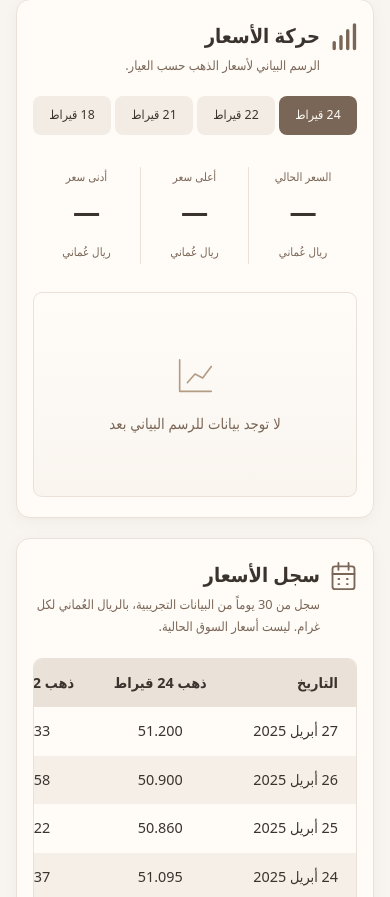
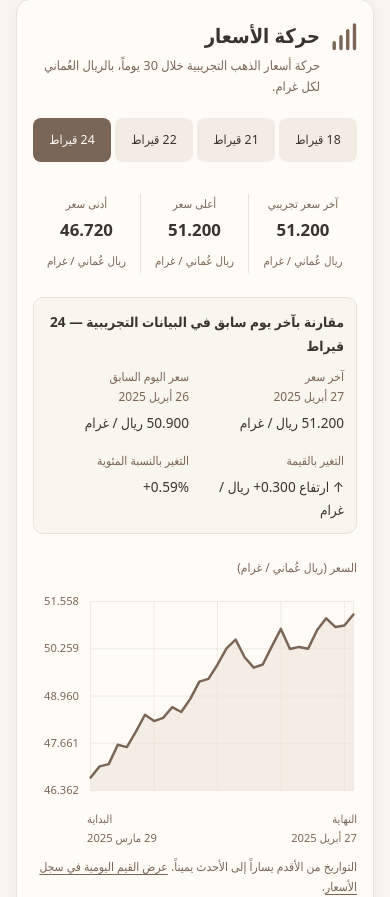
Before and after one commit to 3ma1r/oman-gold-tracker, an Angular app: page / in a window 390 px wide. Shown: the part 1987-2884 px from the top of the page. Built offline with nearby package versions, Linux system fonts and the light colour scheme.

Commit message:
Add gold price chart

```diff
--- /dev/null
+++ b/src/app/components/price-trend-chart.ts
@@ -0,0 +1,40 @@
+import { DailyGoldPrice, GoldPurity } from '../models/gold-price';
+
+export const CHART_WIDTH = 900;
+export const CHART_HEIGHT = 240;
+const INSET = 12;
+
+/** Geometry and summaries derived exclusively from the supplied shared records. */
+export function buildPriceTrend(days: readonly DailyGoldPrice[], purity: GoldPurity) {
+  const series = [...days].sort((a, b) => a.date.localeCompare(b.date));
+  const values = series.map(day => day.prices[purity]);
+  const latest = values.at(-1) ?? null;
+  const previous = values.at(-2) ?? null;
+  const highest = values.length ? Math.max(...values) : null;
+  const lowest = values.length ? Math.min(...values) : null;
+  const change = latest !== null && previous !== null ? latest - previous : null;
+  const percentage = change !== null && previous !== null && previous !== 0
+    ? change / previous * 100 : null;
+
+  // Padding keeps flat (including all-zero) series away from a zero-size scale.
+  const range = (highest ?? 0) - (lowest ?? 0);
+  const padding = Math.max(range > 0 ? range * .08 : Math.abs(highest ?? 0) * .02, .002);
+  const bottom = (lowest ?? 0) - padding;
+  const top = (highest ?? 0) + padding;
+  const points = series.map((day, index) => ({
+    day,
+    value: values[index],
+    x: series.length === 1 ? CHART_WIDTH / 2
+      : INSET + index / (series.length - 1) * (CHART_WIDTH - 2 * INSET),
+    y: INSET + (top - values[index]) / (top - bottom) * (CHART_HEIGHT - 2 * INSET),
+  }));
+  const priceTicks = values.length ? Array.from({ length: 5 }, (_, index) => ({
+    value: top - index / 4 * (top - bottom),
+    y: INSET + index / 4 * (CHART_HEIGHT - 2 * INSET),
+  })) : [];
+  const line = points.map(point => `${point.x},${point.y}`).join(' ');
+  const area = points.length > 1
+    ? `${points[0].x},${CHART_HEIGHT - INSET} ${line} ${points.at(-1)!.x},${CHART_HEIGHT - INSET}` : '';
+
+  return { series, points, priceTicks, line, area, latest, previous, highest, lowest, change, percentage };
+}
--- a/src/app/components/price-trend.ts
+++ b/src/app/components/price-trend.ts
@@ -1,8 +1,14 @@
-import { Component } from '@angular/core';
+import { Component, computed, inject, signal } from '@angular/core';
+import { DecimalPipe } from '@angular/common';
+import { GoldPurity } from '../models/gold-price';
+import { GoldPriceService } from '../services/gold-price.service';
+import { formatSampleDate } from '../services/gold-price-format';
+import { buildPriceTrend, CHART_HEIGHT, CHART_WIDTH } from './price-trend-chart';
 
 @Component({
   selector: 'app-price-trend',
   standalone: true,
+  imports: [DecimalPipe],
   template: `
     <section id="trends" class="panel bg-card" aria-labelledby="trends-title">
       <div class="trend-top grid grid-cols-1 lg:grid-cols-2 gap-8">
@@ -13,32 +19,94 @@ import { Component } from '@angular/core';
             </svg>
             <div>
               <h2 id="trends-title">حركة الأسعار</h2>
-              <p class="text-muted">الرسم البياني لأسعار الذهب حسب العيار.</p>
+              <p class="text-muted">حركة أسعار الذهب التجريبية خلال {{ trend().series.length }} يوماً، بالريال العُماني لكل غرام.</p>
             </div>
           </div>
-          <fieldset class="purity-tabs">
-            <legend class="sr-only">عيار الذهب للرسم البياني</legend>
-            <label class="purity-tab"><input type="radio" name="trend-purity" value="24" checked /><span>24 قيراط</span></label>
-            <label class="purity-tab"><input type="radio" name="trend-purity" value="22" /><span>22 قيراط</span></label>
-            <label class="purity-tab"><input type="radio" name="trend-purity" value="21" /><span>21 قيراط</span></label>
-            <label class="purity-tab"><input type="radio" name="trend-purity" value="18" /><span>18 قيراط</span></label>
-          </fieldset>
+          <div class="purity-tabs" role="group" aria-label="عيار الذهب للرسم البياني">
+            @for (purity of purities; track purity) {
+              <button class="purity-tab" type="button" [attr.data-purity]="purity" [attr.aria-pressed]="selectedPurity() === purity" (click)="selectedPurity.set(purity)">{{ purity }} قيراط</button>
+            }
+          </div>
         </div>
         <dl class="trend-stats">
-          <div><dt class="text-muted">السعر الحالي</dt><dd>—</dd><span class="text-muted">ريال عُماني</span></div>
-          <div><dt class="text-muted">أعلى سعر</dt><dd>—</dd><span class="text-muted">ريال عُماني</span></div>
-          <div><dt class="text-muted">أدنى سعر</dt><dd>—</dd><span class="text-muted">ريال عُماني</span></div>
+          <div><dt class="text-muted">آخر سعر تجريبي</dt><dd><bdi>{{ trend().latest !== null ? (trend().latest | number:'1.3-3':'en-US') : '—' }}</bdi></dd><span class="text-muted">ريال عُماني / غرام</span></div>
+          <div><dt class="text-muted">أعلى سعر</dt><dd><bdi>{{ trend().highest !== null ? (trend().highest | number:'1.3-3':'en-US') : '—' }}</bdi></dd><span class="text-muted">ريال عُماني / غرام</span></div>
+          <div><dt class="text-muted">أدنى سعر</dt><dd><bdi>{{ trend().lowest !== null ? (trend().lowest | number:'1.3-3':'en-US') : '—' }}</bdi></dd><span class="text-muted">ريال عُماني / غرام</span></div>
         </dl>
       </div>
-      <div class="chart-empty" role="img" aria-label="منطقة الرسم البياني: لا توجد بيانات أسعار بعد">
-        <div>
-          <svg class="empty-icon text-taupe" viewBox="0 0 48 48" fill="none" aria-hidden="true">
-            <path d="M8 7v33h33M16 31l8-9 8 4 9-12" stroke="currentColor" stroke-width="1.7" stroke-linecap="round" stroke-linejoin="round" />
-          </svg>
-          <p>لا توجد بيانات للرسم البياني بعد</p>
-        </div>
+      <div class="trend-comparison" aria-live="polite" aria-atomic="true">
+        <p class="comparison-heading">مقارنة بآخر يوم سابق في البيانات التجريبية — {{ selectedPurity() }} قيراط</p>
+        <dl class="comparison-grid">
+          <div><dt>آخر سعر <time [attr.datetime]="trend().series.at(-1)?.date">{{ lastDate() }}</time></dt><dd><bdi>{{ trend().latest !== null ? (trend().latest | number:'1.3-3':'en-US') : '—' }}</bdi> ريال / غرام</dd></div>
+          <div><dt>سعر اليوم السابق <time [attr.datetime]="trend().series.at(-2)?.date">{{ previousDate() }}</time></dt><dd><bdi>{{ trend().previous !== null ? (trend().previous | number:'1.3-3':'en-US') : '—' }}</bdi> ريال / غرام</dd></div>
+          <div><dt>التغير بالقيمة</dt><dd class="comparison-change">{{ movement() }} <bdi>{{ sign() }}{{ absoluteChange() !== null ? (absoluteChange() | number:'1.3-3':'en-US') : '—' }}</bdi> ريال / غرام</dd></div>
+          <div><dt>التغير بالنسبة المئوية</dt><dd class="comparison-percentage"><bdi>{{ trend().percentage !== null ? sign() : '' }}{{ absolutePercentage() !== null ? (absolutePercentage() | number:'1.2-2':'en-US') + '%' : '—' }}</bdi></dd></div>
+        </dl>
+        @if (trend().previous === 0) {
+          <p class="control-note text-muted">النسبة المئوية غير متاحة لأن سعر اليوم السابق صفر.</p>
+        } @else if (trend().previous === null) {
+          <p class="control-note text-muted">لا تتوفر بيانات لليوم السابق لإجراء المقارنة.</p>
+        }
       </div>
+      @if (trend().points.length) {
+        <figure class="trend-chart">
+          <p class="chart-axis-title text-muted">السعر (ريال عُماني / غرام)</p>
+          <div class="chart-layout" dir="ltr">
+            <div class="chart-y-axis text-muted" aria-hidden="true">
+              @for (tick of trend().priceTicks; track $index) {
+                <span [style.top.%]="tick.y / chartHeight * 100">{{ tick.value | number:'1.3-3':'en-US' }}</span>
+              }
+            </div>
+            <svg class="price-chart" [attr.viewBox]="'0 0 ' + chartWidth + ' ' + chartHeight" preserveAspectRatio="none" role="img" aria-labelledby="trend-chart-title trend-chart-description">
+              <title id="trend-chart-title">أسعار الذهب التجريبية — {{ selectedPurity() }} قيراط</title>
+              <desc id="trend-chart-description">بيانات تجريبية من {{ firstDate() }} إلى {{ lastDate() }}. يبدأ السعر عند {{ trend().points[0].value | number:'1.3-3':'en-US' }} وينتهي عند {{ trend().latest | number:'1.3-3':'en-US' }} ريال عُماني لكل غرام. {{ movement() }} مقارنة باليوم السابق. التواريخ مرتبة من اليسار إلى اليمين. القيم اليومية التفصيلية متاحة في سجل الأسعار أدناه.</desc>
+              @for (tick of trend().priceTicks; track $index) {
+                <line class="chart-grid" x1="12" [attr.x2]="chartWidth - 12" [attr.y1]="tick.y" [attr.y2]="tick.y" vector-effect="non-scaling-stroke" />
+              }
+              @for (point of gridPoints(); track point.day.date) {
+                <line class="chart-grid" [attr.x1]="point.x" [attr.x2]="point.x" y1="12" [attr.y2]="chartHeight - 12" vector-effect="non-scaling-stroke" />
+              }
+              @if (trend().area) { <polygon class="chart-area" [attr.points]="trend().area" /> }
+              <polyline class="chart-line" [attr.points]="trend().line" vector-effect="non-scaling-stroke" />
+              @if (trend().points.length === 1) {
+                <circle class="chart-point" [attr.cx]="trend().points[0].x" [attr.cy]="trend().points[0].y" r="3" />
+              }
+            </svg>
+            <div class="chart-dates text-muted">
+              <span>البداية <time [attr.datetime]="trend().series[0].date">{{ firstDate() }}</time></span>
+              <span>النهاية <time [attr.datetime]="trend().series.at(-1)?.date">{{ lastDate() }}</time></span>
+            </div>
+          </div>
+          <figcaption class="control-note text-muted">التواريخ من الأقدم يساراً إلى الأحدث يميناً. <a class="history-alternative" href="#history">عرض القيم اليومية في سجل الأسعار</a>.</figcaption>
+        </figure>
+      } @else {
+        <p class="chart-empty text-muted">لا توجد بيانات أسعار تجريبية للرسم البياني.</p>
+      }
     </section>
   `,
 })
-export class PriceTrend {}
+export class PriceTrend {
+  private readonly goldPrices = inject(GoldPriceService);
+  readonly purities = this.goldPrices.purities;
+  readonly selectedPurity = signal<GoldPurity>(24);
+  readonly trend = computed(() => buildPriceTrend(this.goldPrices.days, this.selectedPurity()));
+  readonly chartWidth = CHART_WIDTH;
+  readonly chartHeight = CHART_HEIGHT;
+  readonly gridPoints = computed(() => this.trend().points.filter((_, index, points) =>
+    index === 0 || index === points.length - 1 || index % 7 === 0));
+  readonly firstDate = computed(() => this.dateLabel(0));
+  readonly lastDate = computed(() => this.dateLabel(-1));
+  readonly previousDate = computed(() => this.dateLabel(-2));
+  readonly absoluteChange = computed(() => this.trend().change === null ? null : Math.abs(this.trend().change!));
+  readonly absolutePercentage = computed(() => this.trend().percentage === null ? null : Math.abs(this.trend().percentage!));
+  readonly sign = computed(() => (this.trend().change ?? 0) > 0 ? '+' : (this.trend().change ?? 0) < 0 ? '−' : '');
+  readonly movement = computed(() => {
+    const change = this.trend().change;
+    return change === null ? 'المقارنة غير متاحة' : change > 0 ? '↑ ارتفاع' : change < 0 ? '↓ انخفاض' : '↔ دون تغيير';
+  });
+
+  private dateLabel(index: number): string {
+    const date = this.trend().series.at(index)?.date;
+    return date ? formatSampleDate(date) : '—';
+  }
+}
--- a/src/styles.css
+++ b/src/styles.css
@@ -164,26 +164,44 @@ app-header header { border-block-end: 1px solid var(--theme-border); }
 .calculation-details > div { display: flex; justify-content: space-between; gap: 12px; padding-block: 3px; }
 .calculation-details dd { text-align: end; min-width: 0; overflow-wrap: anywhere; }
 
-/* Trend controls and intentional chart empty state */
+/* Trend controls, sample comparison and native SVG chart */
 .purity-tabs { display: flex; flex-wrap: wrap; gap: 4px; min-width: 0; border: 0; padding: 0; margin: 20px 0 0; }
-.purity-tab { position: relative; flex: 1; min-width: 76px; cursor: pointer; }
-.purity-tab input { position: absolute; width: 1px; height: 1px; opacity: 0; }
-.purity-tab span { display: block; padding: 9px 8px; text-align: center; font-size: .87rem; border-radius: 8px; background: color-mix(in srgb, var(--secondary-surface) 60%, var(--card-surface)); }
-.purity-tab:has(input:checked) span { background: var(--color-cocoa); color: var(--card-surface); }
-.purity-tab:has(input:focus-visible) span { outline: 3px solid var(--color-cocoa); outline-offset: 3px; }
+.purity-tab { flex: 1; min-width: 76px; min-height: 44px; padding: 9px 8px; border: 0; text-align: center; font-size: .87rem; border-radius: 8px; color: var(--primary-text); background: color-mix(in srgb, var(--secondary-surface) 60%, var(--card-surface)); }
+.purity-tab[aria-pressed="true"] { background: var(--color-cocoa); color: var(--card-surface); }
 .trend-stats { display: grid; grid-template-columns: repeat(3, minmax(0, 1fr)); align-items: center; text-align: center; }
 .trend-stats > div { padding-inline: 12px; }
 .trend-stats > div + div { border-inline-start: 1px solid var(--theme-border); }
 .trend-stats dt { font-size: .86rem; }
-.trend-stats dd { font-size: 1.7rem; font-weight: 650; margin-block: 2px; }
+.trend-stats dd { font-size: clamp(1.05rem, 4vw, 1.7rem); font-weight: 650; margin-block: 2px; }
 .trend-stats span { font-size: .8rem; }
+.trend-comparison { margin-block-start: 24px; padding: 16px; border: 1px solid var(--theme-border); border-radius: 10px; background: color-mix(in srgb, var(--secondary-surface) 28%, var(--card-surface)); }
+.comparison-heading { font-size: .85rem; font-weight: 600; margin-block-end: 10px; }
+.comparison-grid { display: grid; grid-template-columns: repeat(4, minmax(0, 1fr)); gap: 16px; }
+.comparison-grid > div { min-width: 0; }
+.comparison-grid dt { color: var(--secondary-text); font-size: .75rem; }
+.comparison-grid time { display: block; }
+.comparison-grid dd { font-size: .85rem; overflow-wrap: anywhere; margin-block-start: 4px; }
+.trend-chart { margin: 24px 0 0; min-width: 0; }
+.chart-axis-title { font-size: .75rem; margin-block-end: 12px; }
+.chart-layout { display: grid; grid-template-columns: 56px minmax(0, 1fr); gap: 12px; }
+.chart-y-axis { position: relative; font-size: .75rem; font-variant-numeric: tabular-nums; }
+.chart-y-axis span { position: absolute; right: 0; transform: translateY(-50%); }
+.price-chart { width: 100%; height: 240px; min-width: 0; }
+.chart-grid { stroke: var(--theme-border); stroke-width: 1; opacity: .7; }
+.chart-line { fill: none; stroke: var(--color-cocoa); stroke-width: 2.5; stroke-linecap: round; stroke-linejoin: round; }
+.chart-area { fill: var(--color-oatmeal); opacity: .55; }
+.chart-point { fill: var(--color-cocoa); stroke: var(--color-cocoa); stroke-width: 2; vector-effect: non-scaling-stroke; }
+.chart-dates { grid-column: 2; display: flex; justify-content: space-between; gap: 16px; font-size: .75rem; }
+.chart-dates > span { direction: rtl; unicode-bidi: isolate; max-width: 50%; text-align: left; }
+.chart-dates > span:last-child { text-align: right; }
+.chart-dates time { display: block; }
+.history-alternative { text-decoration: underline; text-underline-offset: 3px; }
 .chart-empty {
   display: grid; place-items: center; min-height: 240px; margin-block-start: 28px;
   border: 1px solid var(--theme-border); border-radius: 9px;
   background: linear-gradient(180deg, transparent, color-mix(in srgb, var(--secondary-surface) 28%, transparent));
   text-align: center; color: var(--secondary-text); font-size: .92rem;
 }
-.empty-icon { width: 46px; height: 46px; margin: 0 auto 12px; }
 
 /* Semantic history table: only this container scrolls on small screens. */
 .history-scroll { overflow-x: auto; margin-block-start: 20px; border: 1px solid var(--theme-border); border-radius: 9px; }
@@ -228,7 +246,11 @@ app-header header { border-block-end: 1px solid var(--theme-border); }
   .trend-stats > div { padding-inline: 5px; }
   .trend-stats dt, .trend-stats span { font-size: .72rem; }
   .chart-empty { min-height: 205px; padding: 16px; }
-  .purity-tab { min-width: 58px; }
-  .purity-tab span { font-size: .77rem; padding-inline: 4px; }
+  .purity-tab { min-width: 58px; font-size: .77rem; padding-inline: 4px; }
+  .comparison-grid { grid-template-columns: repeat(2, minmax(0, 1fr)); gap: 16px 12px; }
+  .trend-comparison { padding: 12px; }
+  .chart-layout { grid-template-columns: 46px minmax(0, 1fr); gap: 8px; }
+  .chart-y-axis, .chart-dates { font-size: .7rem; }
+  .price-chart { height: 210px; }
   .footer-inner { flex-direction: column; align-items: flex-start; gap: 12px; }
 }
```
Also changed, not shown: 2 other files (tests, documents, lock files or other folders).
